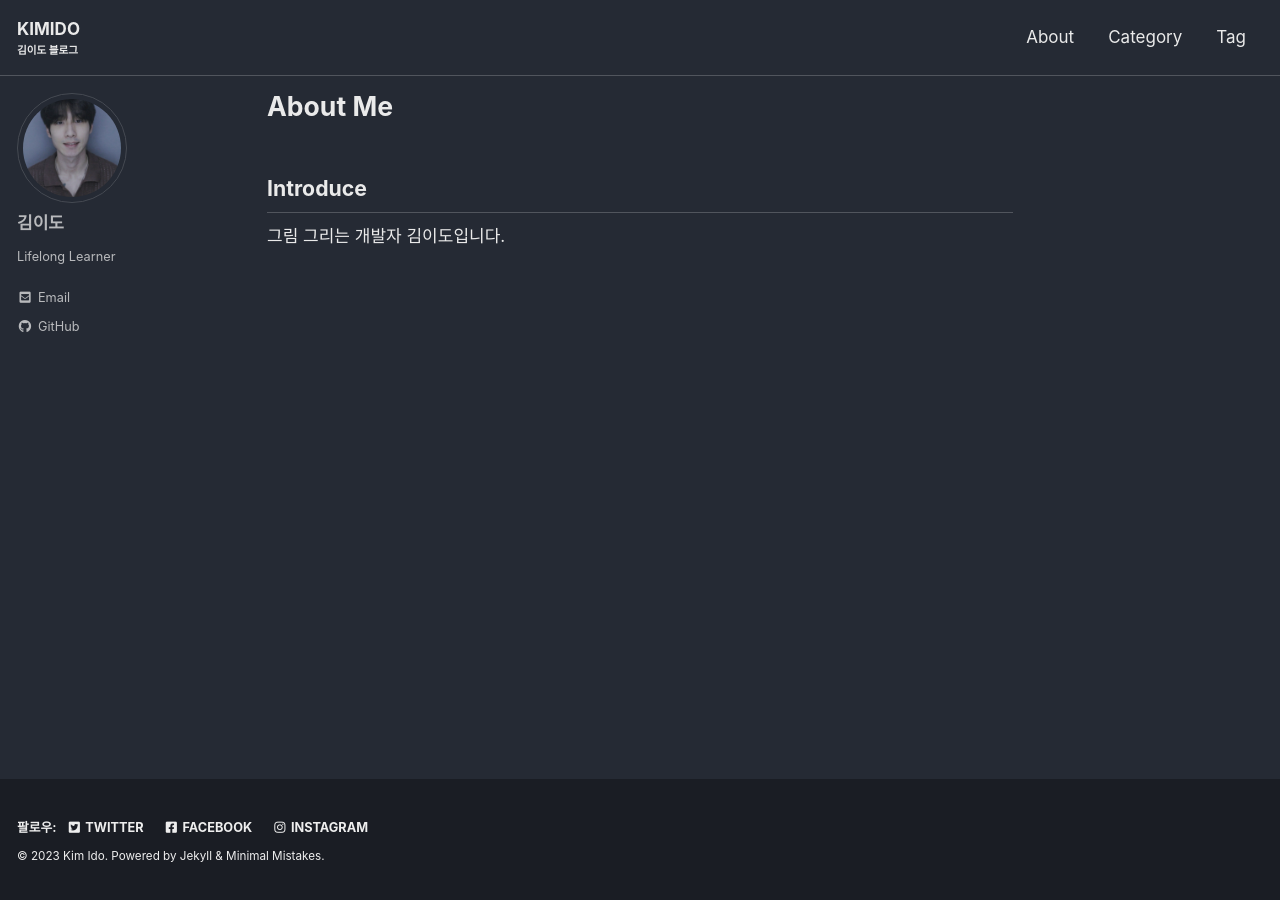
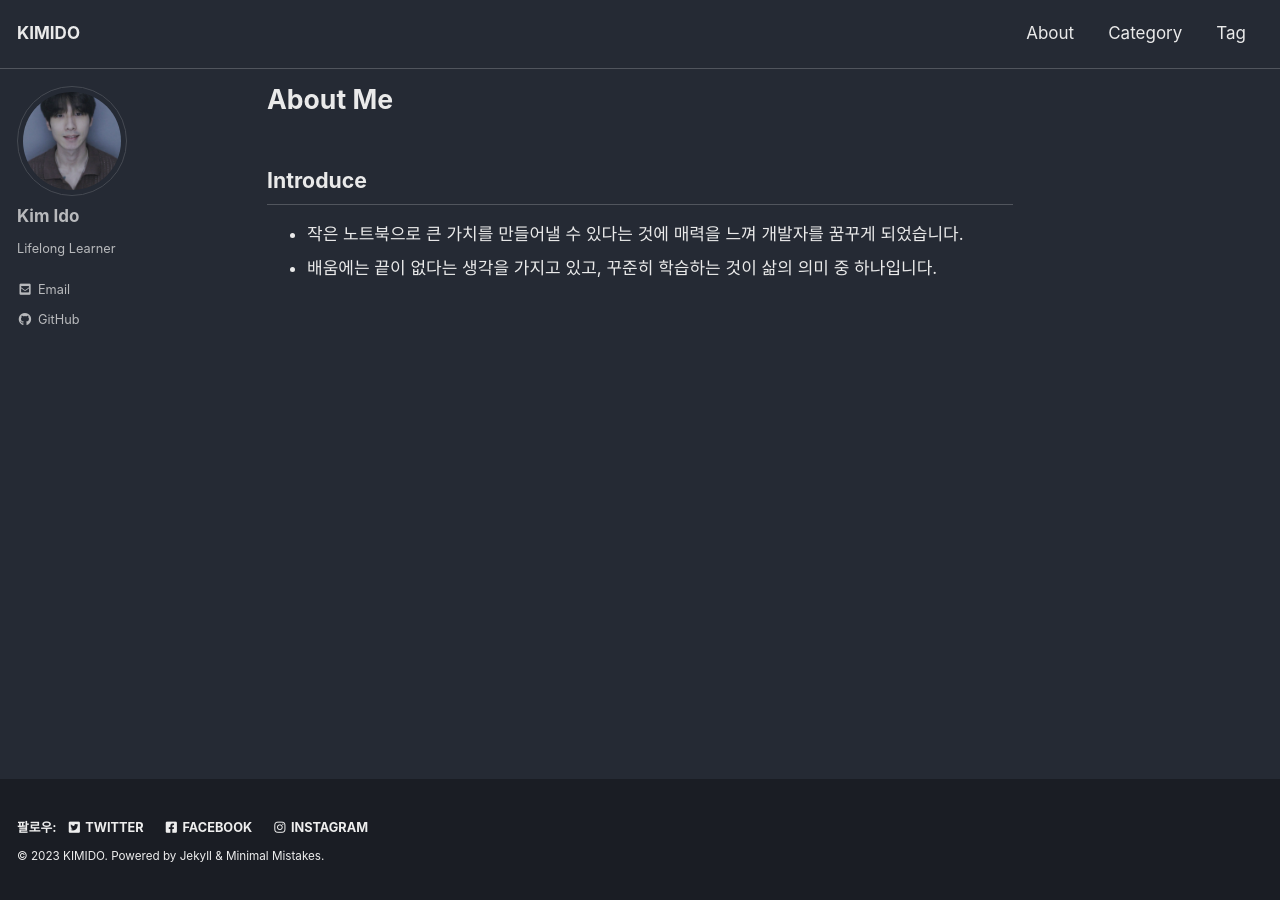
Before and after one commit to xkimido/xkimido.github.io, a Jekyll site: the page built from _pages/about.md, in a window 1280 px wide. Built offline with Jekyll 4.4.1, drawn with Linux system fonts in a browser that asks for light colours; cached includes are drawn as plain includes.

Commit message:
Set date format Update about page

```diff
--- a/_config.yml
+++ b/_config.yml
@@ -18,9 +18,9 @@ minimal_mistakes_skin    : "dark" # "air", "aqua", "contrast", "dark", "dirt", "
 locale                   : "ko-KR"
 title                    : "KIMIDO"
 title_separator          : "-"
-subtitle                 : "김이도 블로그"
-name                     : "Kim Ido"
-description              : "[김이도 블로그] IT, Web development, Art, Diary"
+subtitle                 : # "김이도 블로그"
+name                     : "KIMIDO"
+description              : "[김이도 블로그] IT, Web development, Art, Diary, Life"
 url                      : "https://www.xkimido.com"
 baseurl                  : # the subpath of your site, e.g. "/blog"
 repository               : "xkimido/xkimido.github.io"
@@ -104,7 +104,7 @@ analytics:
 
 # Site Author
 author:
-  name             : "김이도"
+  name             : "Kim Ido"
   avatar           : "/assets/images/profile.jpg"
   bio              : "Lifelong Learner"
   location         : # "대한민국"
@@ -287,6 +287,7 @@ defaults:
       layout: single
       author_profile: true
       show_date: true
+      date_format: "%Y-%m-%d"
       read_time: false
       comments: # true
       share: true
--- a/_pages/about.md
+++ b/_pages/about.md
@@ -5,4 +5,5 @@ permalink : /about/
 
 ## Introduce
 
-그림 그리는 개발자 김이도입니다.
+- 작은 노트북으로 큰 가치를 만들어낼 수 있다는 것에 매력을 느껴 개발자를 꿈꾸게 되었습니다.
+- 배움에는 끝이 없다는 생각을 가지고 있고, 꾸준히 학습하는 것이 삶의 의미 중 하나입니다.
```
Also changed, not shown: _posts/Diary/2023-11-30-231130.md (+1 -0 lines).
